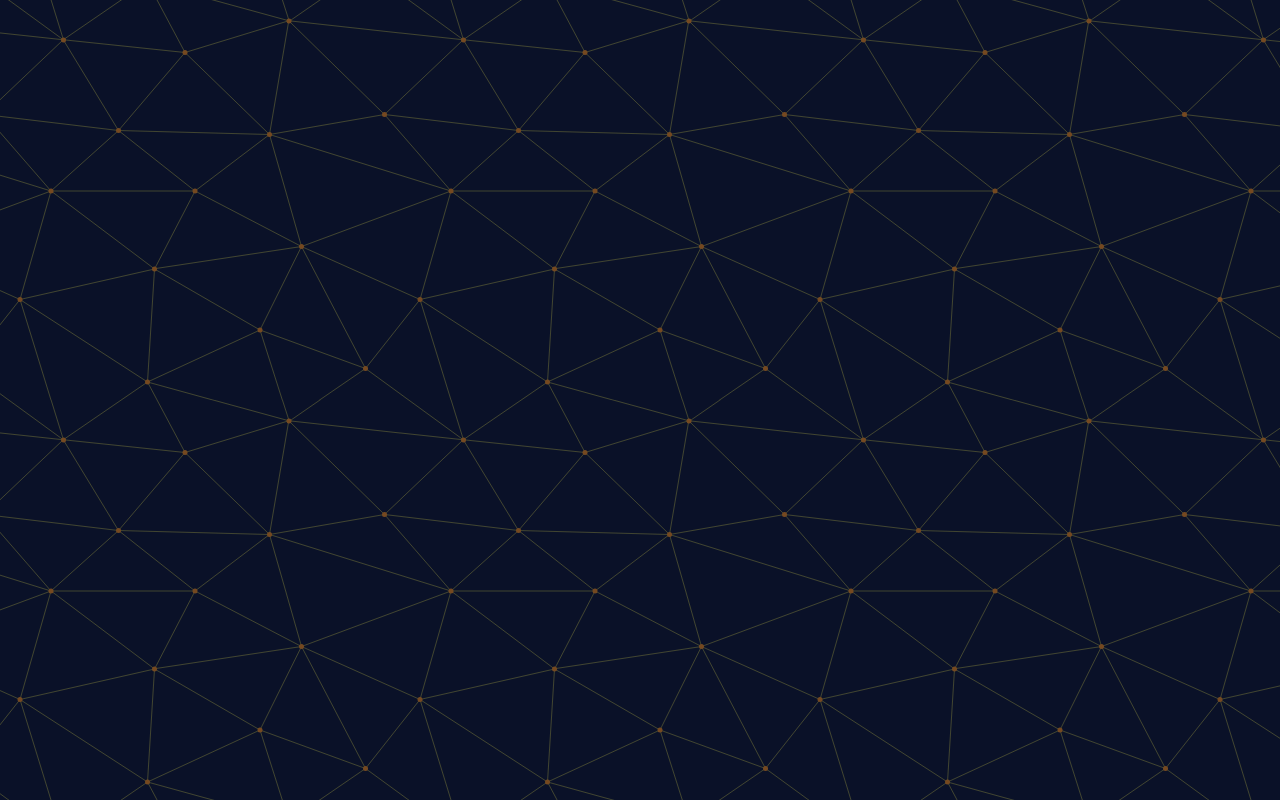
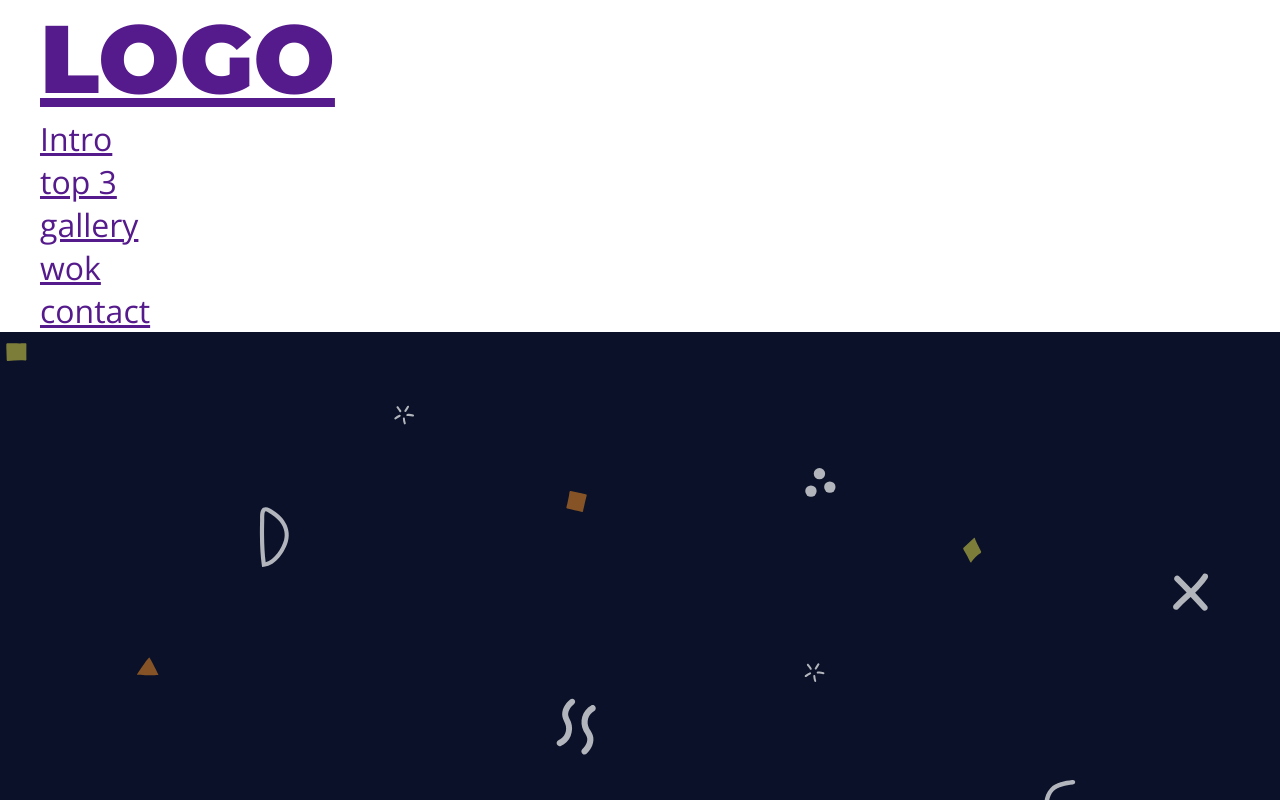
Before and after one commit to paulo-santos360/Landing-Page, a plain HTML site: page index.html in a window 1280 px wide. Drawn offline with nearby package versions, Linux system fonts and the light colour scheme.

Commit message:
atualizar menu

```diff
--- a/css/style.css
+++ b/css/style.css
@@ -1,3 +1,9 @@
+:root{
+    --primary-color: #0A1128;
+    --white-color: #ffffff;
+    --gap: 3rem;
+}
+
 *{
     margin: 0;
     padding: 0;
@@ -14,8 +20,8 @@ font-family: 'Open Sans', sans-serif;
 
 body{
    font-family: 'Open Sans', sans-serif;
-   font-size: 1.6rem;
-   background-image: url('../img/endless-constellation.svg');
+   color: var(--primary-color);
+   font-size: 2rem;
 }
 
 h1, h2, h3, h4, h5, h6 {
@@ -23,21 +29,50 @@ h1, h2, h3, h4, h5, h6 {
 }
 
 h1{
-    font-size: 8em;
+    font-size: 6rem;
     text-transform: uppercase;
 }
 h2{
-    font-size: 5.5em;
+    font-size: 5.5rem;
 }
 h3{
-    font-size: 5em;
+    font-size: 5rem;
 }
 h4{
-    font-size: 4.5;
+    font-size: 4.5rem;
 }
 h5{
-    font-size: 4em;
+    font-size: 4rem;
 }
 h6{
-    font-size: 3.5em;
+    font-size: 3.5rem;
 }
+
+.main-bg{
+    background-image: url('../img/confetti-doodles.svg');
+    background-size: cover;
+    background-position: center center;
+    color: var(--white-color);
+    padding: var(--gap);
+}
+
+.white-bg{
+  background: var(--white-color);
+}
+
+.main-content{
+    max-width: 1200px;
+    margin: 0 auto;
+}
+
+.section{
+    min-height: 100vh;
+}
+
+.menu{
+    background: var(--white-color);
+    position: fixed;
+    top: 0;
+    right: 0;
+    width: 100%;
+}
--- a/index.html
+++ b/index.html
@@ -15,7 +15,42 @@
     <!--CSS-->
     <link rel="stylesheet" href="css/style.css" />
   </head>
-  <body>
-
+  <body class="main-bg">
+      <aside class="menu">
+        <section class="main-content">
+        <h1><a href="">LOGO</a></h1>
+        <nav>
+          <ul>
+            <li><a href="">Intro</a></li>
+            <li><a href="">top 3</a></li>
+            <li><a href="">gallery</a></li>
+            <li><a href="">wok</a></li>
+            <li><a href="">contact</a></li>
+          </ul>
+        </nav>
+      </section>
+      </aside>
+ <!--    <section class="main-bg section">
+      <div class="main-content">
+        <h1>Lorem</h1>
+        <p>
+          Lorem ipsum dolor, sit amet consectetur adipisicing elit. Blanditiis
+          voluptates et fugit totam ad veritatis distinctio deleniti quaerat
+          quidem, quis non obcaecati error magnam dolorem suscipit velit
+          doloremque, nemo iste.
+        </p>
+      </div>
+    </section>
+    <section class="white-bg section">
+      <div class="main-content">
+        <h1>Lorem</h1>
+        <p>
+          Lorem ipsum dolor, sit amet consectetur adipisicing elit. Blanditiis
+          voluptates et fugit totam ad veritatis distinctio deleniti quaerat
+          quidem, quis non obcaecati error magnam dolorem suscipit velit
+          doloremque, nemo iste.
+        </p>
+      </div>
+    </section> -->
   </body>
 </html>
```
Also changed, not shown: img/confetti-doodles.svg (added), img/endless-constellation.svg (deleted), img/javascript-not-optimized.svg (added), img/javascript.svg (added), img/rose-petals.svg (deleted).
